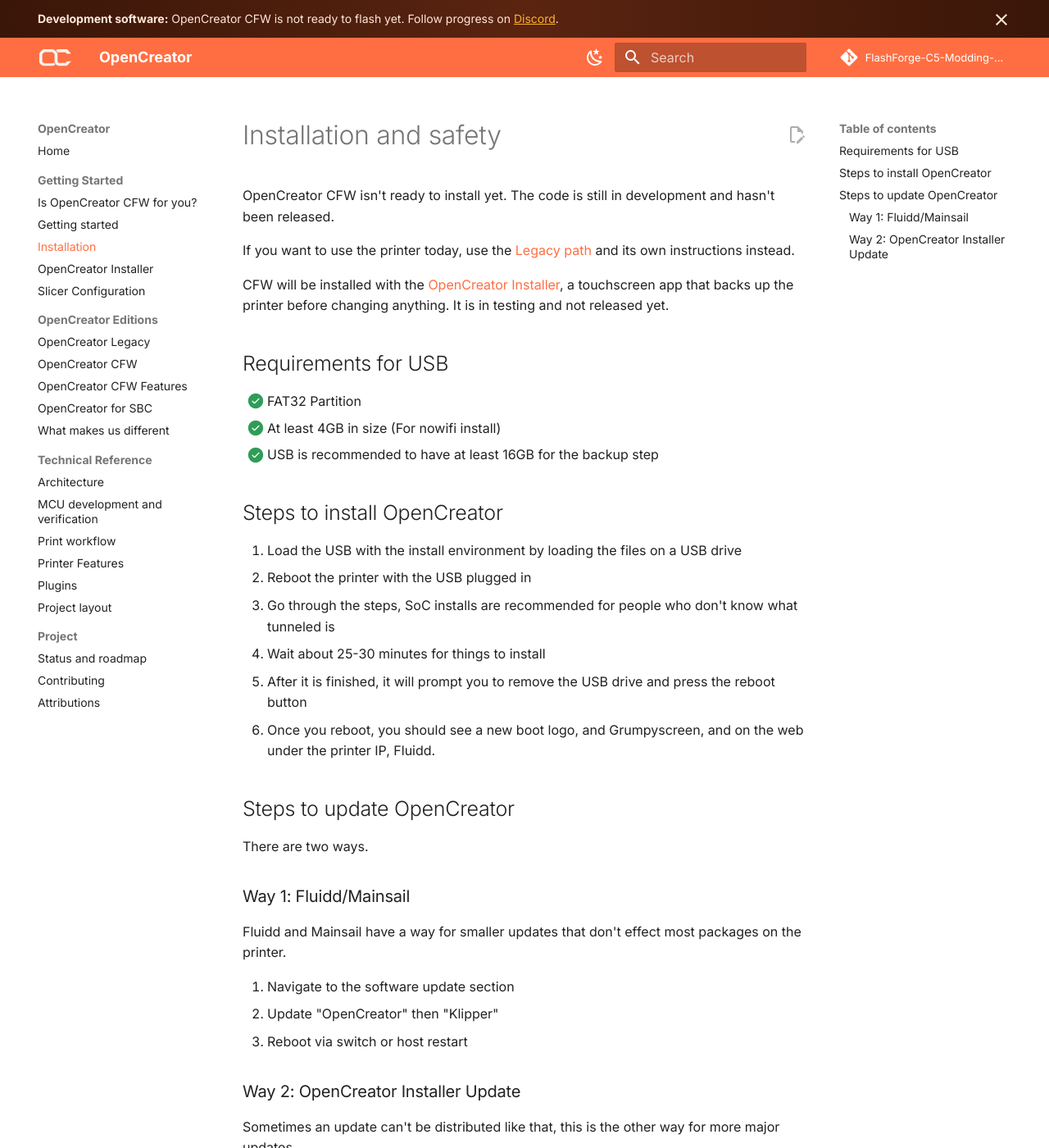
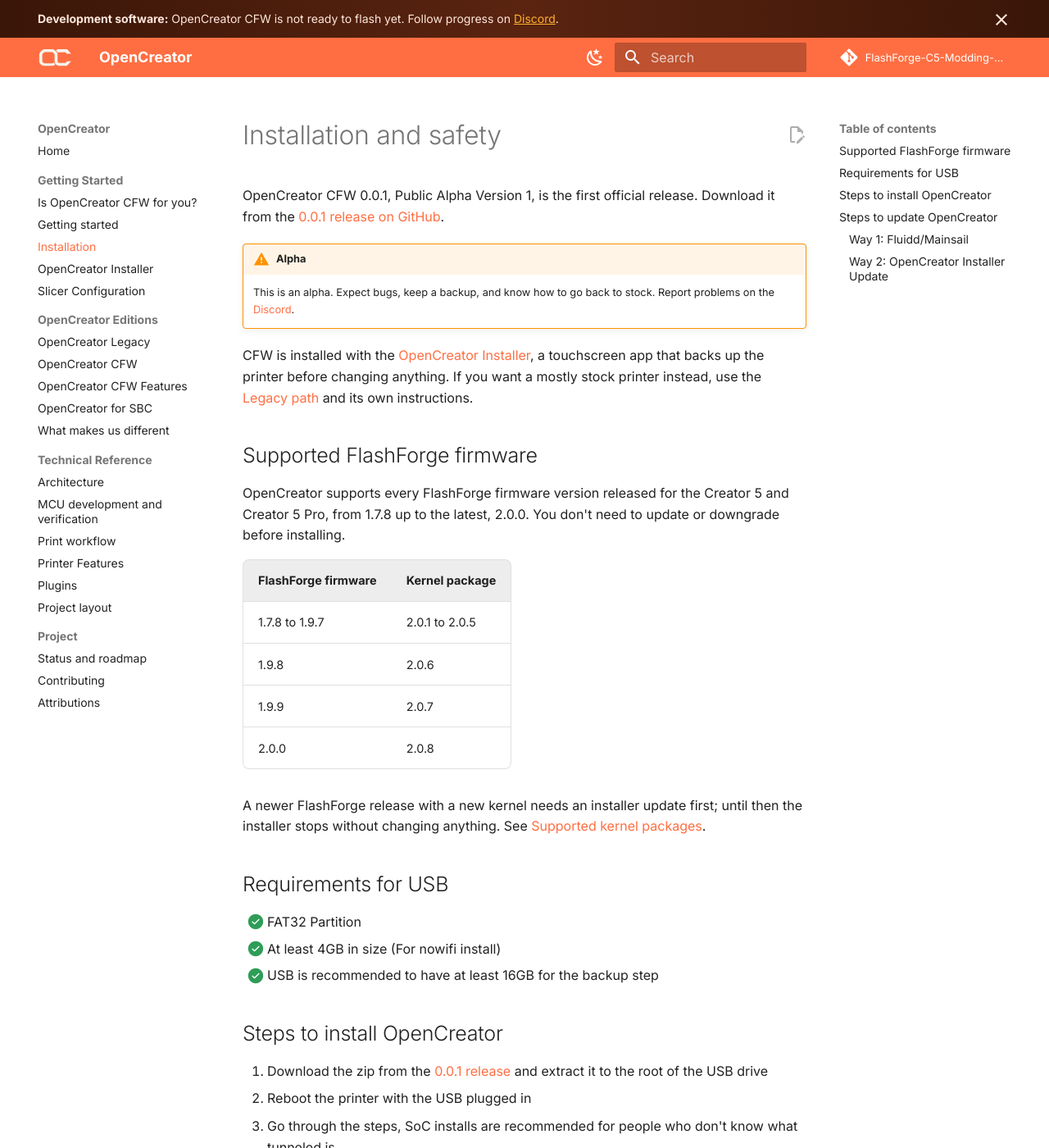
Before and after one commit to FlashForge-C5-Modding-Group/OpenCreator, an MkDocs documentation site: the page built from docs/installation-and-safety.md, in a window 1280 px wide and 1400 px high. Shown: the whole window at 82% size. Built offline with MkDocs 1.6.1 and Material for MkDocs 9.7.7, drawn with Linux system fonts in a browser that asks for light colours; comment, search, counter and statistics services are not loaded.

```diff
--- a/docs/installation-and-safety.md
+++ b/docs/installation-and-safety.md
@@ -1,14 +1,30 @@
 # Installation and safety
 
-OpenCreator CFW isn't ready to install yet. The code is still in development
-and hasn't been released.
+OpenCreator CFW 0.0.1, Public Alpha Version 1, is the first official release.
+Download it from the [0.0.1 release on GitHub](https://github.com/FlashForge-C5-Modding-Group/OpenCreator/releases/tag/0.0.1).
 
-If you want to use the printer today, use the
-[Legacy path](opencreator-legacy.md) and its own instructions instead.
+!!! warning "Alpha"
+    This is an alpha. Expect bugs, keep a backup, and know how to go back to stock.
+    Report problems on the [Discord](https://discord.gg/RsdkqDtfww).
 
-CFW will be installed with the [OpenCreator Installer](installer.md), a
-touchscreen app that backs up the printer before changing anything. It is in
-testing and not released yet.
+CFW is installed with the [OpenCreator Installer](installer.md), a touchscreen app
+that backs up the printer before changing anything. If you want a mostly stock printer
+instead, use the [Legacy path](opencreator-legacy.md) and its own instructions.
+
+## Supported FlashForge firmware
+
+OpenCreator supports every FlashForge firmware version released for the Creator 5 and Creator 5 Pro,
+from 1.7.8 up to the latest, 2.0.0. You don't need to update or downgrade before installing.
+
+| FlashForge firmware | Kernel package |
+| --- | --- |
+| 1.7.8 to 1.9.7 | 2.0.1 to 2.0.5 |
+| 1.9.8 | 2.0.6 |
+| 1.9.9 | 2.0.7 |
+| 2.0.0 | 2.0.8 |
+
+A newer FlashForge release with a new kernel needs an installer update first; until then the installer
+stops without changing anything. See [Supported kernel packages](installer.md).
 
 ## Requirements for USB
 
@@ -18,7 +34,7 @@ testing and not released yet.
 
 ## Steps to install OpenCreator
 
-1. Load the USB with the install environment by loading the files on a USB drive
+1. Download the zip from the [0.0.1 release](https://github.com/FlashForge-C5-Modding-Group/OpenCreator/releases/tag/0.0.1) and extract it to the root of the USB drive
 2. Reboot the printer with the USB plugged in
 3. Go through the steps, SoC installs are recommended for people who don't know what tunneled is
 4. Wait about 25-30 minutes for things to install
```
Also changed, not shown: docs/cfwfeatures.md (+1 -0 lines), docs/getting-started.md (+4 -3 lines), docs/index.md (+2 -1 lines), docs/installer.md (+9 -2 lines), docs/opencreator-cfw.md (+2 -2 lines).
